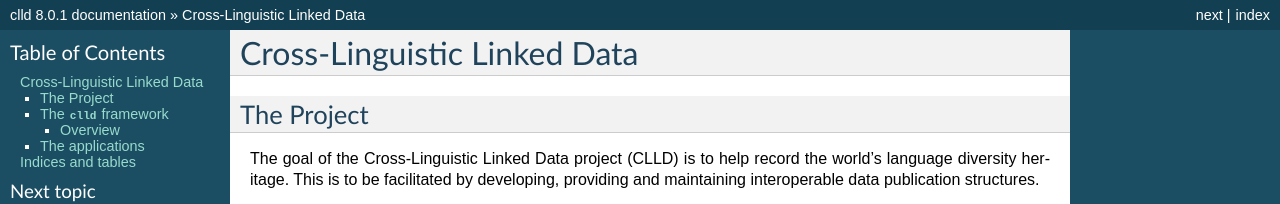
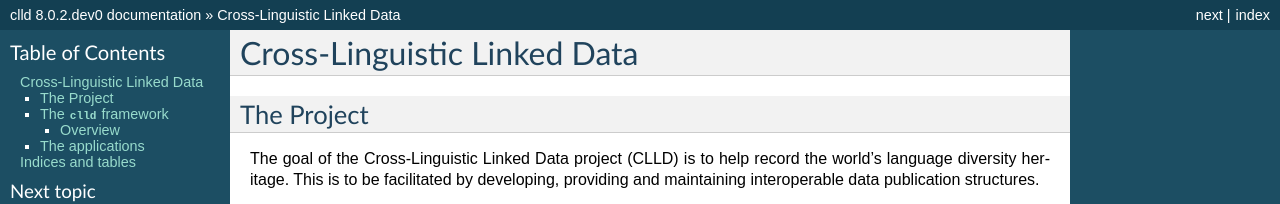
Before and after one commit to clld/clld, a Sphinx documentation site: the page built from docs/index.rst, in a window 1280 px wide and 900 px high. Shown: the top 204 px of the window. Built offline with Sphinx 7.4.7, drawn with Linux system fonts in a browser that asks for light colours; some of the changed text lies outside the part shown.

Commit message:
bump version for development

```diff
--- a/docs/conf.py
+++ b/docs/conf.py
@@ -51,10 +51,10 @@ copyright = u'Max Planck Society'
 # built documents.
 #
 # The full version, including alpha/beta/rc tags.
-release = '8.0.1'
+release = '8.0.2.dev0'
 
 # The short X.Y version.
-version = '8.0.1'
+version = '8.0.2.dev0'
 
 # The language for content autogenerated by Sphinx. Refer to documentation
 # for a list of supported languages.
--- a/setup.py
+++ b/setup.py
@@ -29,7 +29,7 @@ install_requires = [
 
 setup(
     name='clld',
-    version='8.0.1',
+    version='8.0.2.dev0',
     description=(
         'Python library supporting the development of cross-linguistic databases'),
     long_description=open('README.md').read(),
--- a/src/clld/__init__.py
+++ b/src/clld/__init__.py
@@ -3,7 +3,7 @@ import collections
 from clld.db.models import common
 from clld import interfaces
 
-__version__ = "8.0.1"
+__version__ = "8.0.2.dev0"
 
 
 class Resource(collections.namedtuple('Resource', 'name model interface with_index with_rdfdump')):
```
